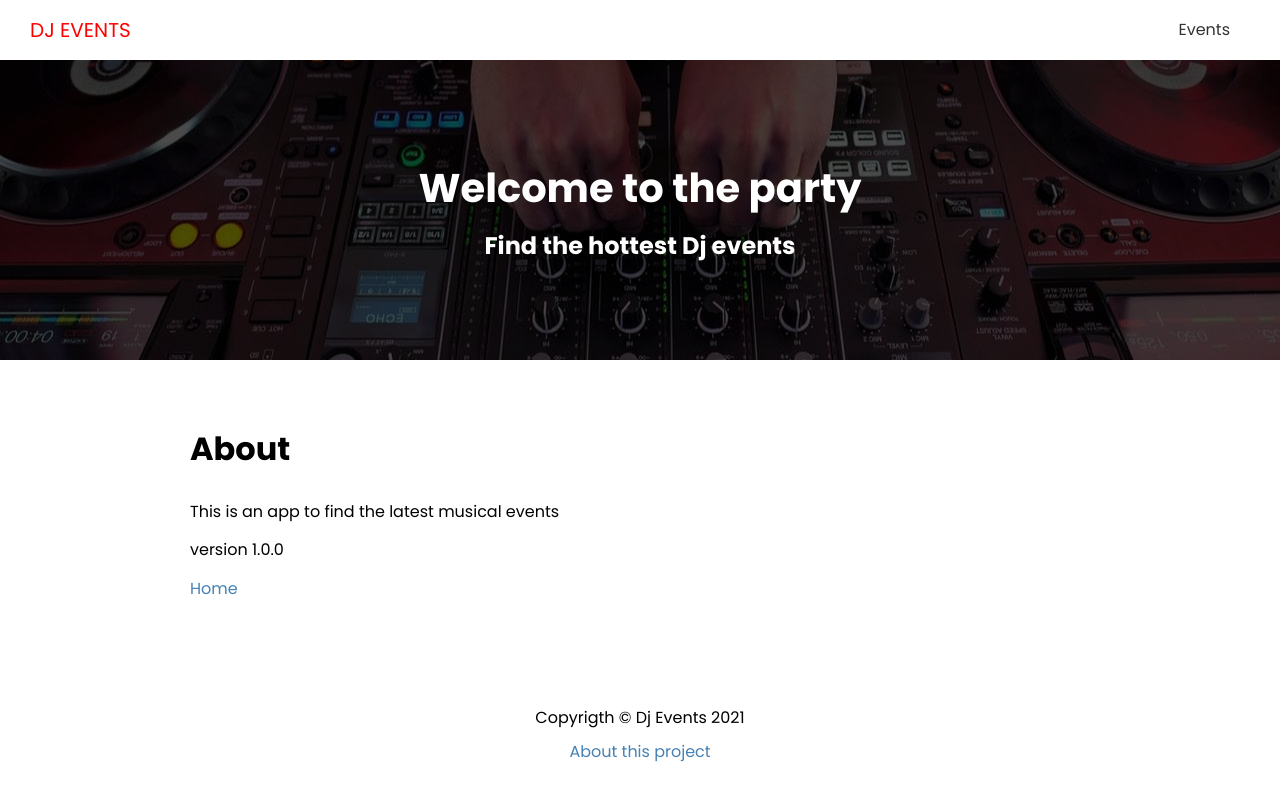
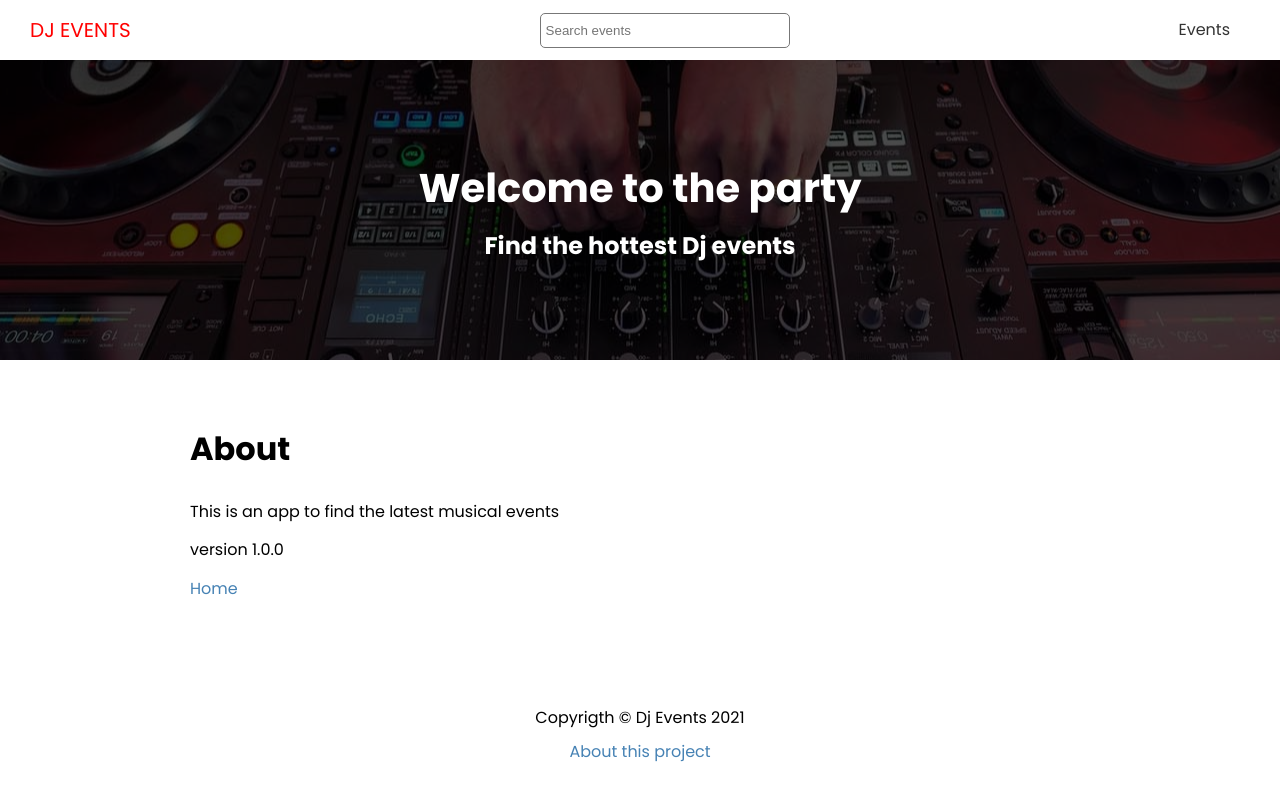
Before and after one commit to khadetou/Dj-events_nextJs, a Next.js app: page /about in a window 1280 px wide. Shown: the top 800 px of the page. Built offline with nearby package versions, Linux system fonts and the light colour scheme.

Commit message:
search component

```diff
--- a/components/Header.js
+++ b/components/Header.js
@@ -1,7 +1,8 @@
-import Styles from '../styles/style.module.scss'
-import Link from 'next/link'
+import Styles from "../styles/style.module.scss";
+import Link from "next/link";
+import Search from "./Search";
 const Header = () => {
-  const { header, logo } = Styles
+  const { header, logo } = Styles;
   return (
     <header className={header}>
       <div className={logo}>
@@ -9,7 +10,7 @@
           <a>Dj Events</a>
         </Link>
       </div>
-
+      <Search />
       <nav>
         <ul>
           <li>
@@ -20,7 +21,7 @@
         </ul>
       </nav>
     </header>
-  )
-}
+  );
+};
 
-export default Header
+export default Header;
--- /dev/null
+++ b/components/Search.js
@@ -0,0 +1,28 @@
+import { useState } from "react";
+import { useRouter } from "next/router";
+import styles from "@/styles/style.module.scss";
+
+export default function Search() {
+  const [term, setTerm] = useState("");
+  const router = useRouter();
+
+  const handleSubmit = (e) => {
+    e.preventDefault();
+    router.push(`/events/search?term=${term}`);
+    setTerm("");
+  };
+
+  const { search } = styles;
+  return (
+    <div className={search}>
+      <form onSubmit={handleSubmit}>
+        <input
+          type="text"
+          value={term}
+          onChange={(e) => setTerm(e.target.value)}
+          placeholder="Search events"
+        />
+      </form>
+    </div>
+  );
+}
--- /dev/null
+++ b/styles/modules/_search.scss
@@ -0,0 +1,7 @@
+.search input {
+  width: 250px;
+  height: 35px;
+  padding: 5px;
+  border: 1px #777 solid;
+  border-radius: 5px;
+}
--- a/styles/style.module.scss
+++ b/styles/style.module.scss
@@ -1,7 +1,8 @@
-@import './modules/layout';
-@import './modules/header';
-@import './modules/footer';
-@import './modules/404';
-@import './modules/showcase';
-@import './modules/eventitem';
-@import './modules/event';
+@import "./modules/layout";
+@import "./modules/header";
+@import "./modules/footer";
+@import "./modules/404";
+@import "./modules/showcase";
+@import "./modules/eventitem";
+@import "./modules/event";
+@import "./modules/search";
```
